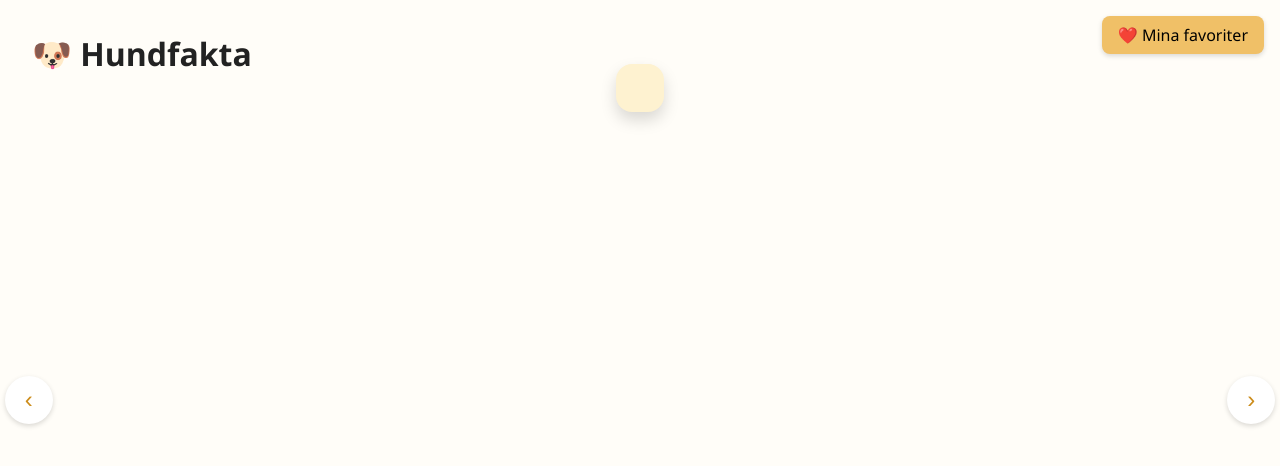
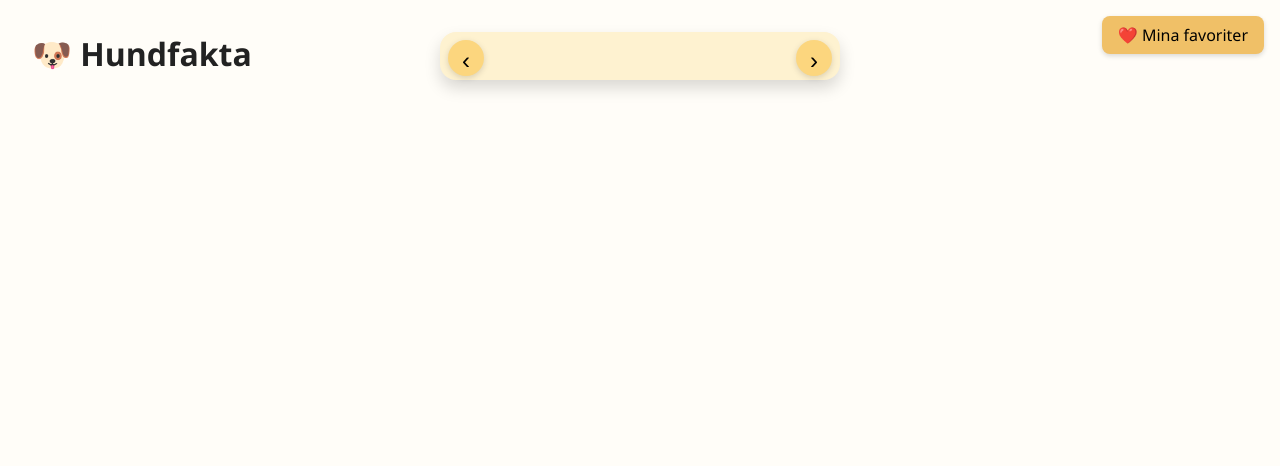
Before and after one commit to helinzamar/pets-info-app, a website: page src/dogs.html in a window 1280 px wide. Drawn offline with Linux system fonts and the light colour scheme; some packages are replaced by stand-ins of ours; no server answers; a script that the page names is missing.

Commit message:
Fixade pilarnas position och styling i hundkort (CSS)

```diff
--- a/src/dogs.html
+++ b/src/dogs.html
@@ -13,10 +13,11 @@
     <h1>🐶 Hundfakta</h1>
     <a href="favorites.html" class="favorites-link">❤️ Mina favoriter</a>
 
-    <div class="dog-wrapper">
-      <button id="prev-dog" class="arrow-btn left-arrow">‹</button>
-      <div id="dog-info" class="animal-card"></div>
-      <button id="next-dog" class="arrow-btn right-arrow">›</button>
+    <div class="animal-card">
+      <!-- Pilar inuti kortet (samma som på kattsidan) -->
+      <button id="prev-dog" class="arrow-btn inside left">‹</button>
+      <div id="dog-info" class="card-content"></div>
+      <button id="next-dog" class="arrow-btn inside right">›</button>
     </div>
   </main>
 
--- a/src/style.css
+++ b/src/style.css
@@ -50,6 +50,7 @@ main {
 .emoji {
   font-size: 3rem;
 }
+
 .middle {
   display: flex;
   align-items: center;
@@ -116,17 +117,6 @@ button:hover {
   padding: 2rem;
 }
 
-
-.animal-card {
-  margin-top: 2rem;
-  background: #fff6e0;
-  padding: 2rem;
-  border-radius: 15px;
-  box-shadow: 0 2px 10px rgba(0,0,0,0.1);
-  max-width: 500px;
-  margin-left: auto;
-  margin-right: auto;
-}
 .cat-wrapper,
 .dog-wrapper {
   display: flex;
@@ -134,6 +124,7 @@ button:hover {
   justify-content: center;
   gap: 1rem;
 }
+
 .animal-page h1 {
   position: absolute;
   top: 2rem;
@@ -141,7 +132,6 @@ button:hover {
   font-size: 2rem;
   margin: 0;
 }
-
 
 .animal-card {
   position: relative;
@@ -153,34 +143,6 @@ button:hover {
   max-width: 350px;
   width: 100%;
 }
-
-.arrow-btn {
-  position: absolute;
-  top: 100px; /* Justera för att ligga i höjd med bilden */
-  width: 36px;
-  height: 36px;
-  font-size: 1.2rem;
-  border: none;
-  border-radius: 50%;
-  background-color: #fff3d1;
-  box-shadow: 0 2px 5px rgba(0, 0, 0, 0.15);
-  cursor: pointer;
-  transition: transform 0.2s ease;
-}
-
-.arrow-btn:hover {
-  transform: scale(1.1);
-  background-color: #ffdb8f;
-}
-
-.left-arrow {
-  left: -18px; /* Lägg nära vänstra kanten av kortet */
-}
-
-.right-arrow {
-  right: -18px;
-}
-
 
 .arrow-btn.inside {
   position: absolute;
@@ -200,14 +162,6 @@ button:hover {
   background-color: #f0c067;
 }
 
-.arrow-btn.left {
-  left: 8px; /* Ändrat från 0 till 8px */
-}
-
-.arrow-btn.right {
-  right: 8px; /* Ändrat från 0 till 8px */
-}
-
 .card-content {
   display: flex;
   flex-direction: column;
@@ -219,25 +173,39 @@ button:hover {
   border-radius: 1rem;
   margin-bottom: 1rem;
 }
+
 .arrow-btn {
-  font-size: 2rem;
-  width: 48px;
-  height: 48px;
-  background-color: #fff;
+  position: absolute;
+  top: calc(1rem + 110px); /* ⬅️ Justera detta vid behov för att matcha bildens vertikala mitt */
+  transform: translateY(-50%);
+  background-color: #fcd67e;
   border: none;
-  border-radius: 12px;
-  color: #cc8c1a;
-  box-shadow: 0 2px 6px rgba(0, 0, 0, 0.1);
+  border-radius: 50%;
+  font-size: 1.5rem;
+  padding: 0.4rem 0.6rem;
   cursor: pointer;
-  display: flex;
-  align-items: center;
-  justify-content: center;
-  transition: transform 0.2s ease;
-  padding: 0;
+  box-shadow: 0 2px 5px rgba(0, 0, 0, 0.15);
+  z-index: 10;
+  color: #000;
+  transition: background 0.3s ease;
 }
 
+/* Justera pilar i hundkort */
+.arrow-btn {
+  top: 55% !important;
+}
 .arrow-btn:hover {
-  transform: scale(1.15);
+  background-color: #f0c067;
+}
+
+.left-arrow,
+.arrow-btn.left {
+  left: 0.5rem;
+}
+
+.right-arrow,
+.arrow-btn.right {
+  right: 0.5rem;
 }
 
 .animal-viewer {
@@ -267,29 +235,6 @@ button:hover {
   margin-bottom: 1rem;
 }
 
-
-
-.arrow-btn {
-  position: absolute;
-  top: 50%;
-  transform: translateY(-50%);
-  background-color: #fff;
-  border: none;
-  border-radius: 50%;
-  font-size: 1.5rem;
-  padding: 0.4rem 0.6rem;
-  cursor: pointer;
-  box-shadow: 0 2px 5px rgba(0, 0, 0, 0.15);
-  z-index: 10;
-}
-
-.left-arrow {
-  left: 0.3rem;
-}
-
-.right-arrow {
-  right: 0.3rem;
-}
 
 /* === Footer === */
 footer {
```
